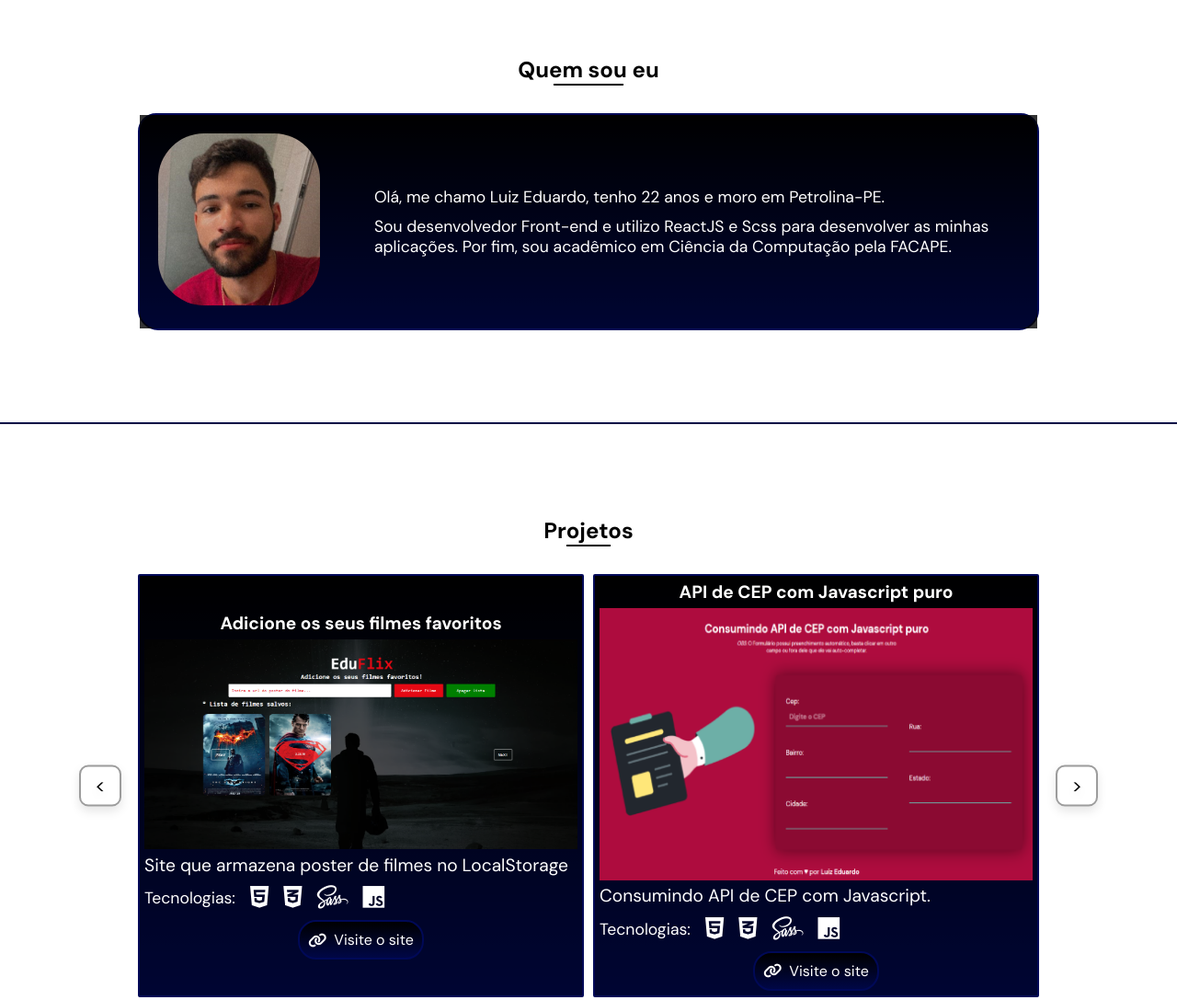
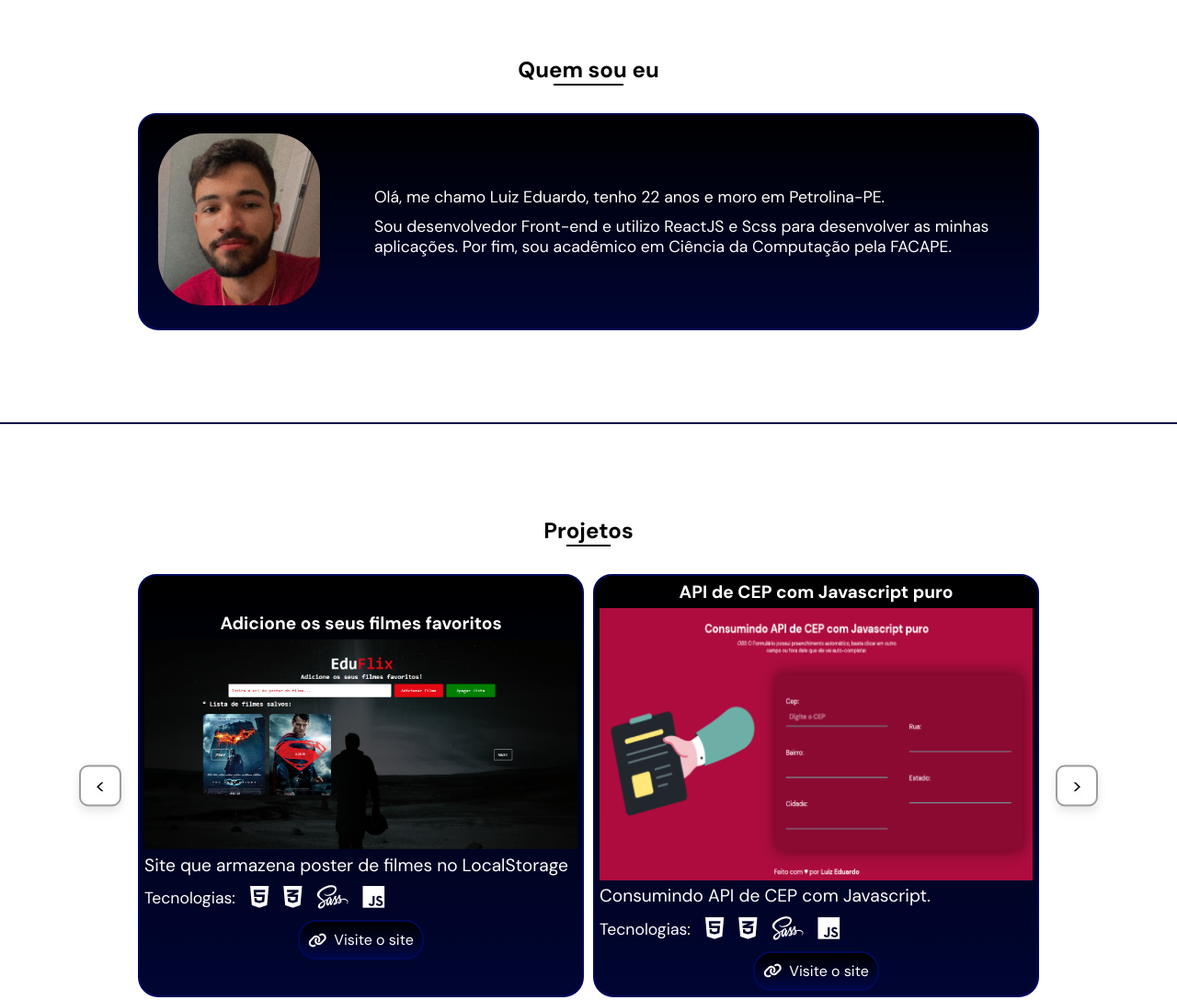
Before and after one commit to luizeduardodev/Meu-portfolio, a website: page Index.html in a window 1280 px wide. Shown: the part 840-1927 px from the top of the page at 92% size. Drawn offline with nearby package versions, Linux system fonts and the light colour scheme; files that its build step writes are made by us from their sources.

Commit message:
Border-radius remove to backgroundImageDesign

```diff
--- a/assets/sass/_mixins.scss
+++ b/assets/sass/_mixins.scss
@@ -11,8 +11,6 @@
 }
 
 @mixin BackgroundImageDesign {
-    border-radius: 0.2rem;
-
     background: linear-gradient(0, #001aff, #000000);
     border: 2px solid #000957;
 }
@@ -22,6 +20,7 @@
 
     width: 100%;
     height: 100%;
+    border-radius: 2rem;
 
     position: absolute;
     top: 0;
```
